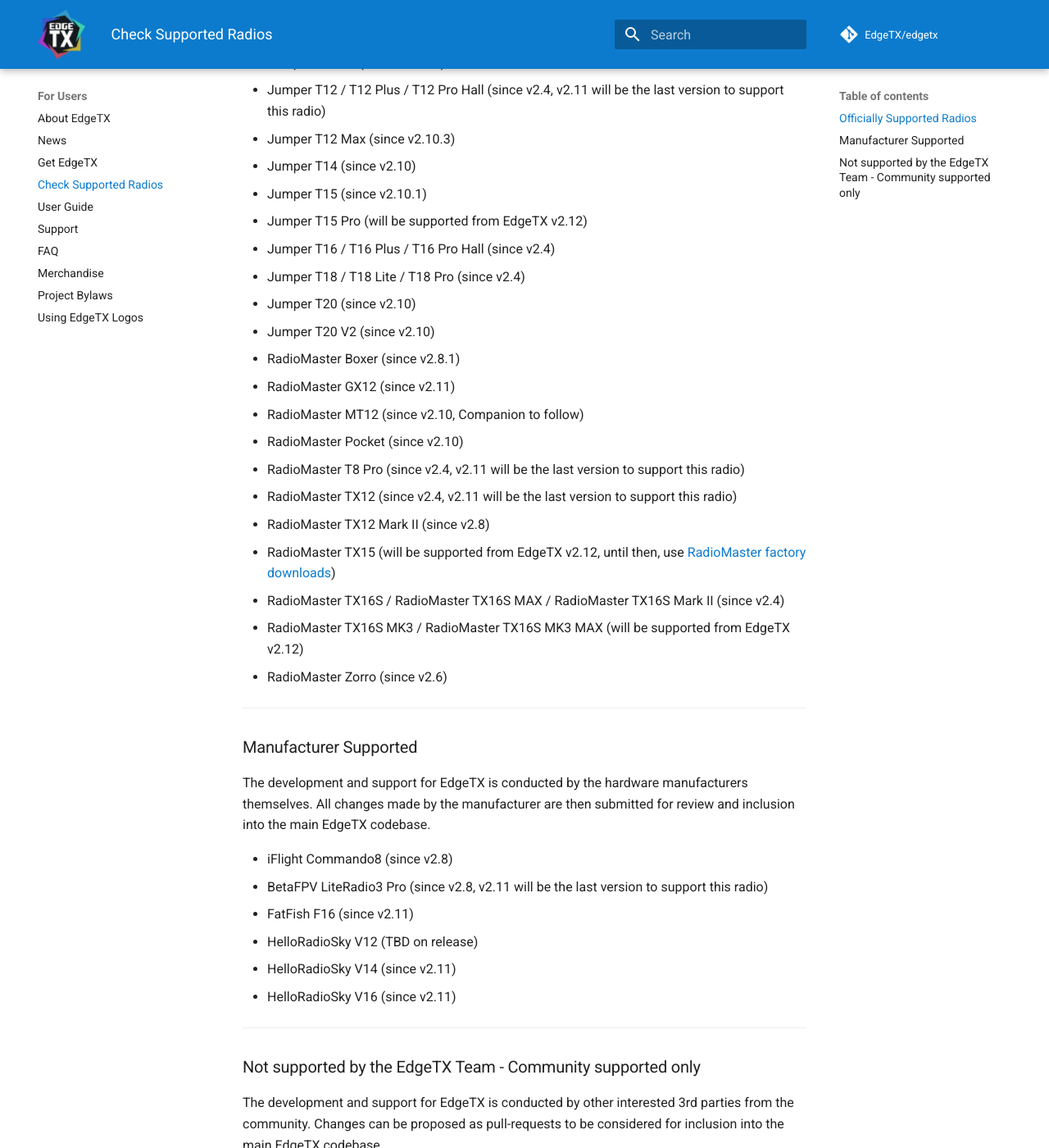
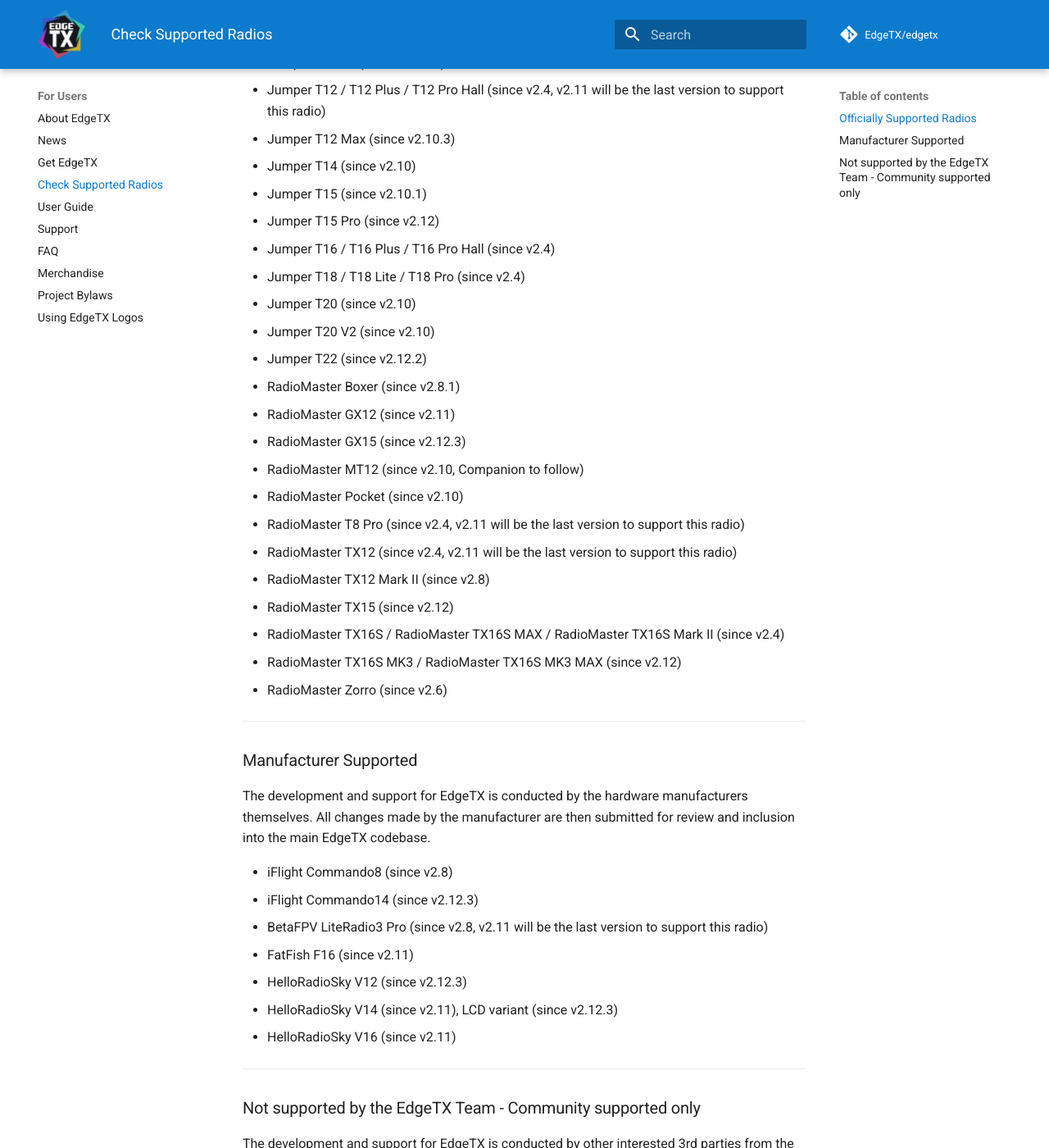
Before and after one commit to EdgeTX/edgetx.github.io, an MkDocs documentation site: the page built from docs/supportedradios.md, in a window 1280 px wide and 1400 px high, scrolled down 812 px. Shown: the whole window at 82% size. Built offline with MkDocs 1.6.1 and Material for MkDocs 9.7.7, drawn with Linux system fonts in a browser that asks for light colours; comment, search, counter and statistics services are not loaded.

Commit message:
Supported radios list updated

```diff
--- a/docs/supportedradios.md
+++ b/docs/supportedradios.md
@@ -21,21 +21,23 @@
 * Jumper T12 Max (since v2.10.3)
 * Jumper T14 (since v2.10)
 * Jumper T15 (since v2.10.1)
-* Jumper T15 Pro (will be supported from EdgeTX v2.12)
+* Jumper T15 Pro (since v2.12)
 * Jumper T16 / T16 Plus / T16 Pro Hall (since v2.4)
 * Jumper T18 / T18 Lite / T18 Pro (since v2.4)
 * Jumper T20 (since v2.10)
 * Jumper T20 V2 (since v2.10)
+* Jumper T22 (since v2.12.2)
 * RadioMaster Boxer (since v2.8.1)
 * RadioMaster GX12 (since v2.11)
+* RadioMaster GX15 (since v2.12.3)
 * RadioMaster MT12 (since v2.10, Companion to follow)
 * RadioMaster Pocket (since v2.10)
 * RadioMaster T8 Pro (since v2.4, v2.11 will be the last version to support this radio)
 * RadioMaster TX12 (since v2.4, v2.11 will be the last version to support this radio)
 * RadioMaster TX12 Mark II (since v2.8)
-* RadioMaster TX15 (will be supported from EdgeTX v2.12, until then, use [RadioMaster factory downloads](https://radiomasterrc.com/pages/tx15-downloads))
+* RadioMaster TX15 (since v2.12)
 * RadioMaster TX16S / RadioMaster TX16S MAX / RadioMaster TX16S Mark II (since v2.4)
-* RadioMaster TX16S MK3 / RadioMaster TX16S MK3 MAX (will be supported from EdgeTX v2.12)
+* RadioMaster TX16S MK3 / RadioMaster TX16S MK3 MAX (since v2.12)
 * RadioMaster Zorro (since v2.6)
 
 [^1]: Hardware modifications are required to support EdgeTX on Flysky NB4+, see [NB4+ hw mods](https://github.com/EdgeTX/edgetx/wiki/Flysky-NB4--Hardware-Mod-for-Complete-EdgeTX-Support) for more info. Internal RF module is not supported by EdgeTX.
@@ -50,10 +52,11 @@
 The development and support for EdgeTX is conducted by the hardware manufacturers themselves. All changes made by the manufacturer are then submitted for review and inclusion into the main EdgeTX codebase.
 
 * iFlight Commando8 (since v2.8)
+* iFlight Commando14 (since v2.12.3)
 * BetaFPV LiteRadio3 Pro (since v2.8, v2.11 will be the last version to support this radio)
 * FatFish F16 (since v2.11)
-* HelloRadioSky V12 (TBD on release)
-* HelloRadioSky V14 (since v2.11)
+* HelloRadioSky V12 (since v2.12.3)
+* HelloRadioSky V14 (since v2.11), LCD variant (since v2.12.3)
 * HelloRadioSky V16 (since v2.11)
 
 ---
```
